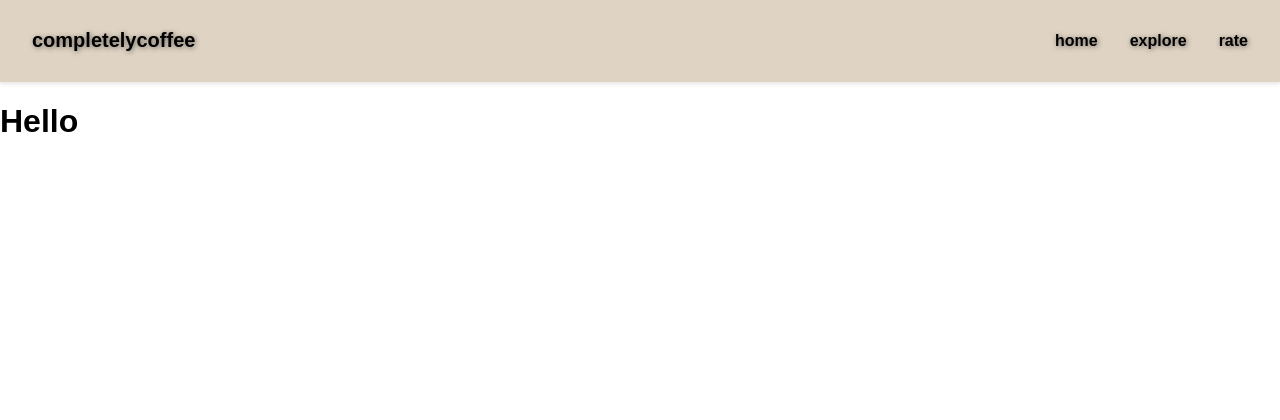
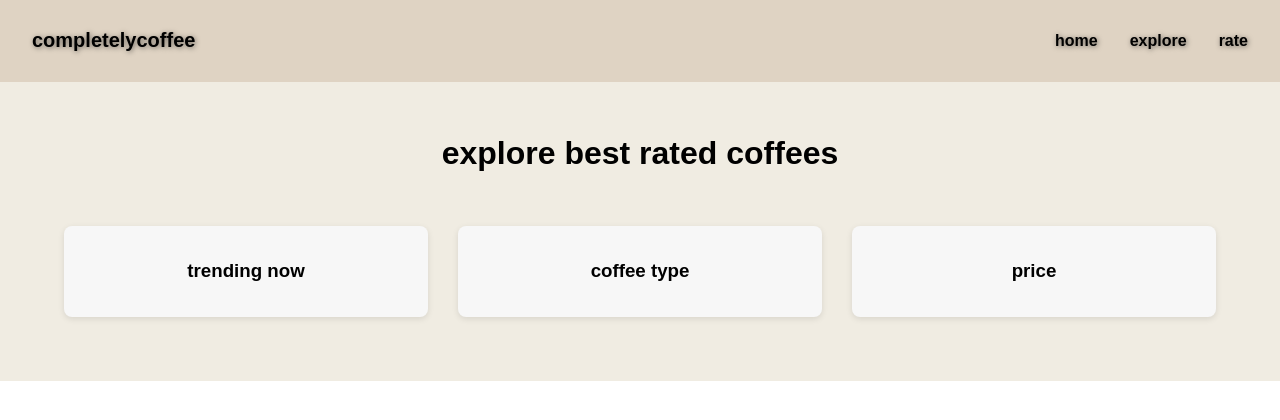
Before and after one commit to miiixel/completelycoffee, a plain HTML site: page explore.html in a window 1280 px wide. Drawn offline with Linux system fonts and the light colour scheme.

Commit message:
Updated Explore Blocks

```diff
--- a/explore.html
+++ b/explore.html
@@ -19,8 +19,24 @@
         </div>
     </div>
 
-    <div class="explore-page">
-        <h1>Hello</h1>
+<div class="explore-page">
+  <h1>explore best rated coffees</h1>
+
+  <div class="explore-blocks">
+    <div class="trending-block">
+      <h3>trending now</h3>
     </div>
+
+    <div class="coffee-type-block">
+      <h3>coffee type</h3>
+    </div>
+
+    <div class="price">
+      <h3>price</h3>
+    </div>
+  </div>
+</div>
+
+
 </body>
 </html>
--- a/style.css
+++ b/style.css
@@ -61,7 +61,7 @@ html {
   font-size: 20px;
   text-align: center;
   background-color: #f0ece2;
-  background-image: url("completelycoffee/assets/slogan-background.jpg");
+  background-image: url("assets/slogan-background.jpg");
   background-size: cover;
   background-position: center;
   color: #333;
@@ -101,3 +101,26 @@ button {
 button:hover {
   background-color: #a0522d;
 }
+
+.explore-page {
+  text-align: center;
+  padding: 2rem;
+  background-color: #f0ece2;
+
+
+}
+.explore-blocks {
+  display: flex;
+  justify-content: space-between;
+  gap: 30px;
+  padding: 2rem;
+}
+
+.explore-blocks > div {
+  flex: 1;
+  background-color: #f7f7f7;
+  padding: 1rem;
+  border-radius: 8px;
+  box-shadow: 0 2px 6px rgba(0, 0, 0, 0.1);
+  text-align: center;
+}
```
